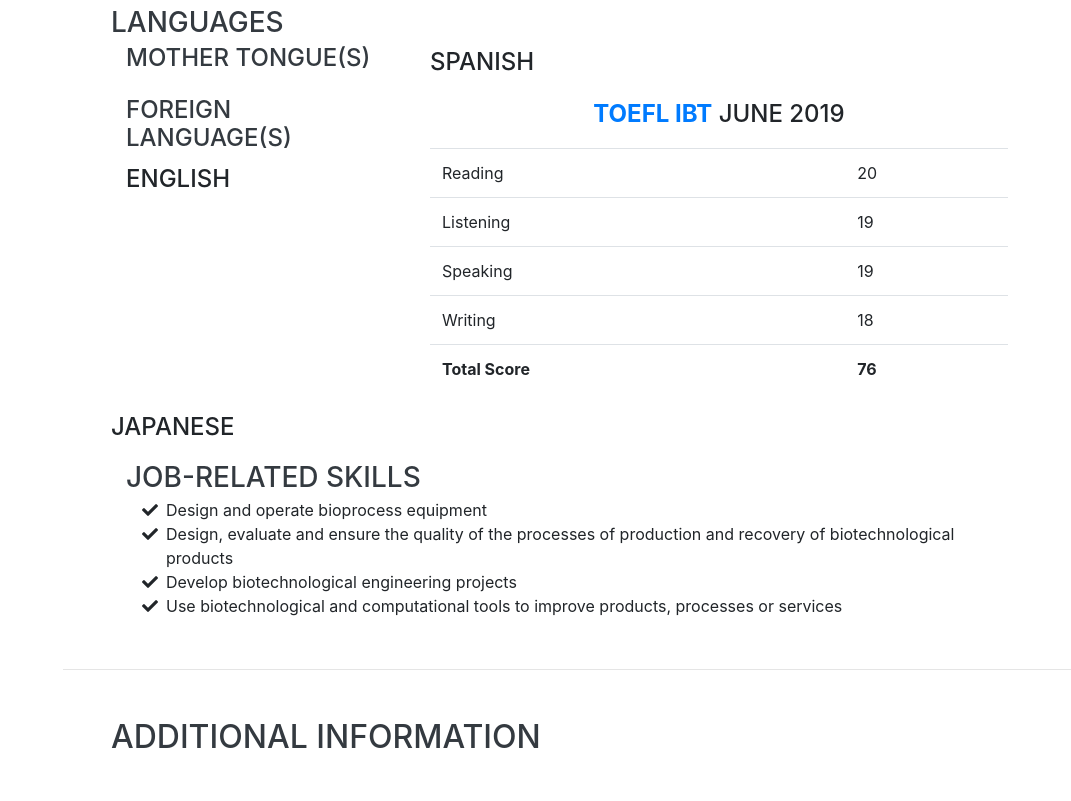
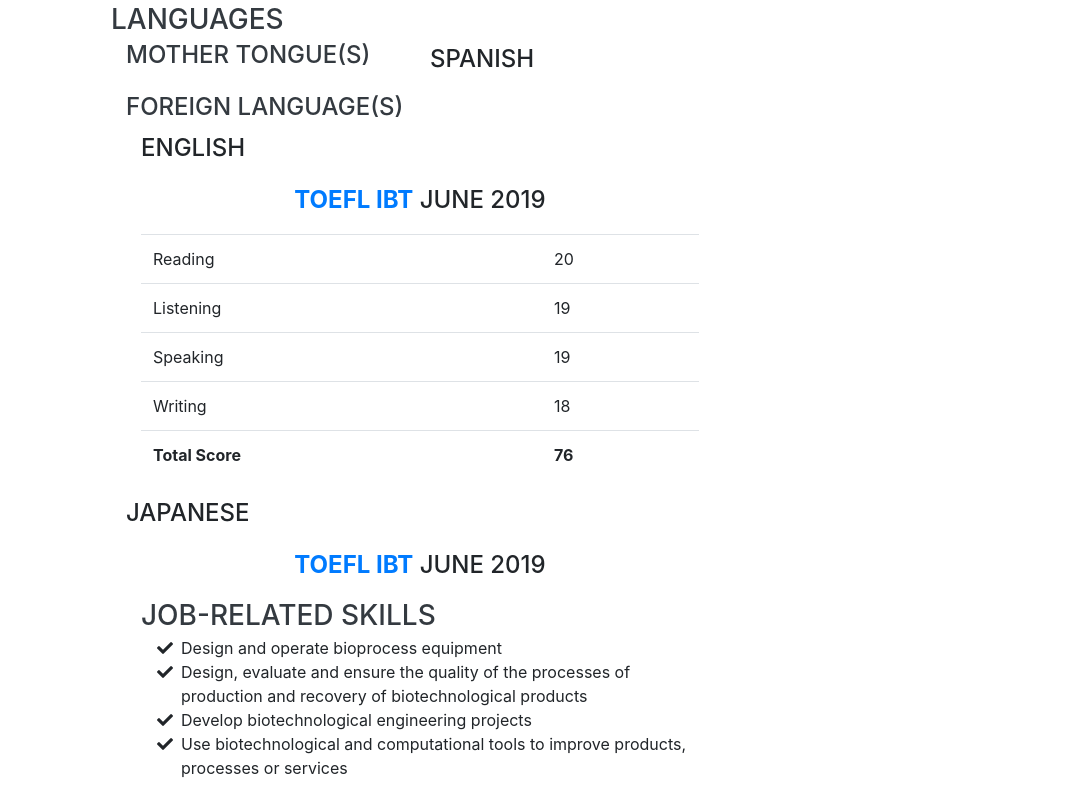
Before and after one commit to luznieto/cv-luznieto, a website with bundled scripts: page index.html in a window 1280 px wide. Shown: the part 2910-3711 px from the top of the page, without its empty margins (209-1280 px from the left). Built offline with nearby package versions, Linux system fonts and the light colour scheme; files whose address does not match are found by name; a web font is replaced by a local one.

Commit message:
💋😻 Checkpoint ./index.html:6228823/523

```diff
--- a/index.html
+++ b/index.html
@@ -225,6 +225,8 @@
             <div class="row">
               <div class="col">
                 <h4>Foreign language(s)</h4>
+                <div/>
+                <div class="col-4">
                 <div class="subheading mb-3">English</div>
               </div>
               <div class="col-8">
@@ -254,8 +256,11 @@
                   </tbody>
                 </table>
               </div>
+
               <div class="subheading mb-3">Japanese</div>
             </div>
+            <div class="col-8">
+                <p align="center" class="subheading mb-3"><a href="https://cdn.glitch.com/7a9d554a-ee69-4e49-a300-c5bdf294536e%2FTOEFL%20ibt.pdf?v=1571618391486"><b>TOEFL iBT</b></a> June 2019</p>
 
 
 
```
